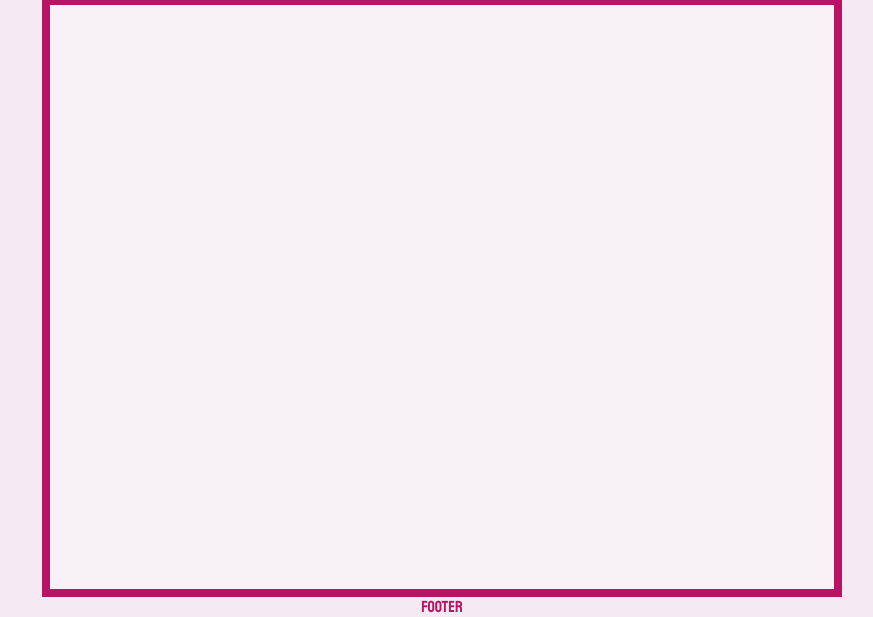
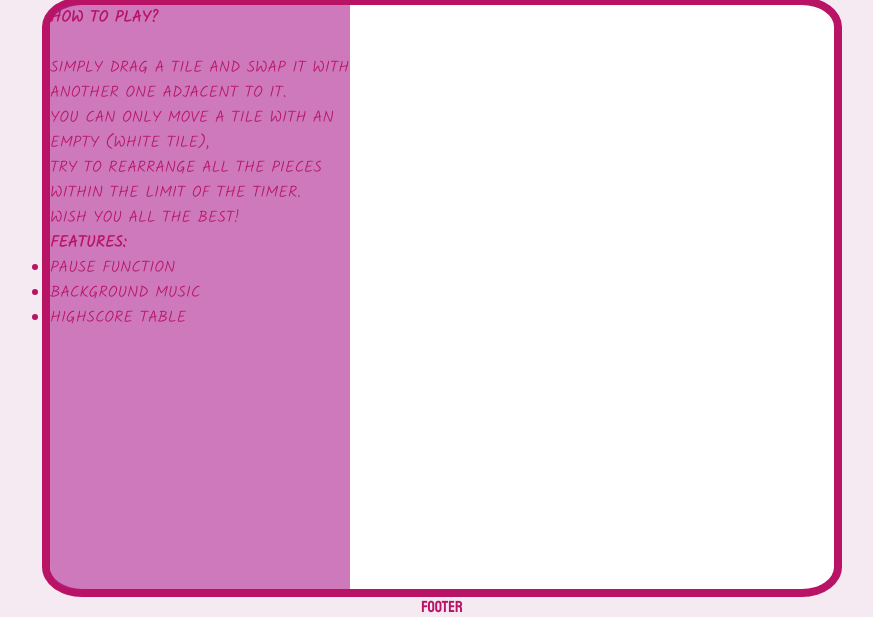
Before and after one commit to sakixchy/sliding-puzzle-game, a plain HTML site: page index.html in a window 1280 px wide. Shown: the part 188-805 px from the top of the page, without its empty margins (198-1071 px from the left). Drawn offline with Linux system fonts and the light colour scheme.

Commit message:
write instructuon for the game

```diff
--- a/assets/css/style.css
+++ b/assets/css/style.css
@@ -20,12 +20,22 @@ body {
 
 #game-container {
     border: 8px solid rgb(184, 19, 101);
-    background-color: rgba(255, 255, 255, 0.3);
+    background-color: rgb(255, 255, 255);
     width: 800px;
     height: 600px;
+    border-radius: 5%;
     text-align: center;
     margin: 0 auto;
     display: flex;
     flex-wrap: wrap;
 
 }
+
+#instruction-box {
+    font-family: 'Kalam', cursive;
+    text-transform: uppercase;
+    text-align: left;
+    width: 300px;
+    background-color: rgba(172, 32, 142, 0.6);
+    border-radius: 23px 0px 0px 23px;
+}
--- a/index.html
+++ b/index.html
@@ -19,7 +19,20 @@
     </header>
     <main>
         <div id="game-container">
-            <div id="instruction-box"></div>
+            <div id="instruction-box">
+                <p class="instruction"><h4>How To Play?</h4><br>
+                Simply drag a tile and swap it with another one adjacent to it. <br>
+                You can only move a tile with an empty (white tile),<br>
+                Try to rearrange all the pieces within the limit of the timer.<br>
+                Wish you all the best!
+                </p>
+                <h4>Features:</h4>
+                <ul class="features">
+                    <li>Pause function</li>
+                    <li>Background Music</li>
+                    <li>Highscore Table</li>
+                </ul>
+            </div>
               <div id="game-box"></div>
                 <div id="turn-count"></div>
                   <div id="timer"></div>
```
Also changed, not shown: assets/images/1.jpg (added), assets/images/2.jpg (added), assets/images/3.jpg (added), assets/images/4.jpg (added), assets/images/5.jpg (added), assets/images/6.jpg (added), assets/images/7.png (added), assets/images/8.jpg (added), assets/images/9.jpg (added).
